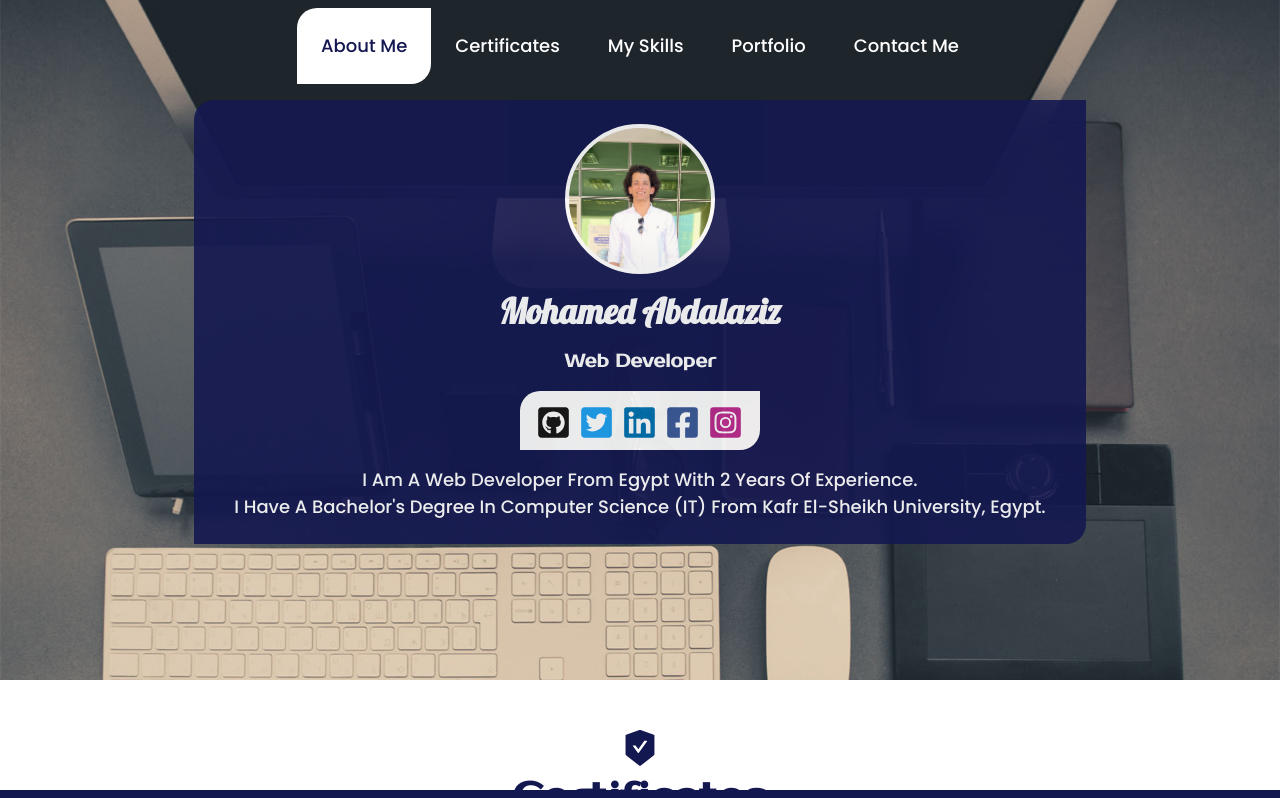
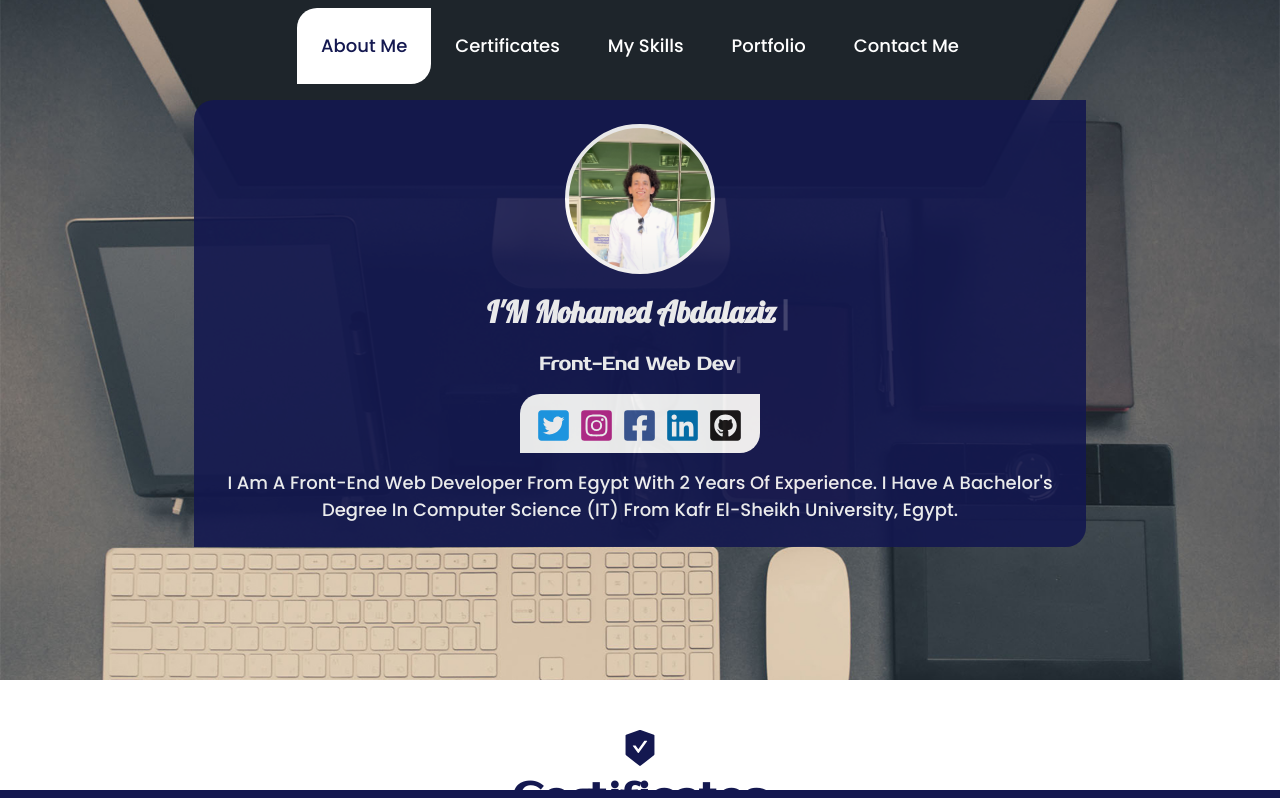
Before and after one commit to moabdalaziz1/ZIZU, a React (Create React App) app: page / in a window 1280 px wide. Shown: the top 798 px of the page. Built offline with nearby package versions, Linux system fonts and the light colour scheme.

Commit message:
Adding Typewriter on AboutMe Comp

```diff
--- a/package.json
+++ b/package.json
@@ -17,6 +17,7 @@
     "react-router-dom": "^6.6.1",
     "react-scripts": "5.0.1",
     "sass": "^1.57.1",
+    "typewriter-effect": "^2.19.0",
     "web-vitals": "^2.1.4",
     "yup": "^0.32.11"
   },
--- a/src/components/AboutMe/AboutMe.jsx
+++ b/src/components/AboutMe/AboutMe.jsx
@@ -1,29 +1,40 @@
 import './AboutMe.scss';
 import { SocialMedia } from '../index';
-import { motion } from 'framer-motion';
+import Typewriter from 'typewriter-effect';
 
 
-const AboutMe = ({ animation }) => {
+const AboutMe = () => {
 
   let myExperience = new Date().getFullYear() - 2021;
 
   return (
-    <motion.div className='about-me' animate={animation}>
+    <div className='about-me'>
       <div className='my-photo'></div>
-      <h2 className='name'>
-        mohamed abdalaziz
-      </h2>
-      <span className='job-title'>
-        web developer
-      </span>
+      <div className="name">
+        <Typewriter
+          onInit={(typewriter) => {
+            typewriter.typeString("i'm mohamed abdalaziz")
+            .start()
+          }}
+        />
+      </div>
+      <div className="job-title">
+        <Typewriter
+          onInit={(typewriter) => {
+            typewriter.pauseFor(3100)
+            .typeString("front-end web developer")
+            .start()
+          }}
+        />
+      </div>
       <SocialMedia />
       <div className="my-info">
         <p>
-          I am a web developer from egypt with {myExperience} years of experience.<br />
+          I am a front-end web developer from egypt with {myExperience} years of experience.
           I have a Bachelor's degree in Computer Science (IT) from Kafr El-Sheikh University, Egypt.
         </p>
       </div>
-    </motion.div>
+    </div>
   )
 }
 
--- a/src/components/AboutMe/AboutMe.scss
+++ b/src/components/AboutMe/AboutMe.scss
@@ -28,13 +28,17 @@
     margin: 0;
   }
   .name {
-    font-family: 'Lobster';
-    font-size: 35px;
-    font-weight: bold;
+    .Typewriter {
+      font-family: 'Lobster';
+      font-size: 30px;
+      font-weight: bold;
+    }
   }
   .job-title {
-    font-family: 'ProstoOne';
-    font-weight: bold;
+    .Typewriter {
+      font-family: 'ProstoOne';
+      font-weight: bold;
+    }
   }
 }
 
@@ -47,5 +51,10 @@
 @media (max-width: 525px) {
   .about-me {
     font-size: 16px;
+    .name {
+      .Typewriter {
+        font-size: 28px;
+      }
+    }
   }
 }
--- a/src/data/socialMediaData.js
+++ b/src/data/socialMediaData.js
@@ -8,33 +8,33 @@ import
 const socialMediaData = [
   {
     id: 1,
-    href: 'https://github.com/moabdalaziz1',
-    colorClass: 'github',
-    icon: <FaGithubSquare />
-  },
-  {
-    id: 2,
     href: 'https://twitter.com/m_abdalaziz_',
     colorClass: 'twitter',
     icon: <FaTwitterSquare />
   },
   {
+    id: 2,
+    href: 'https://www.instagram.com/mo_abdalaziz11/',
+    colorClass: 'instagram',
+    icon: <FaInstagramSquare />
+  },
+  {
     id: 3,
+    href: 'https://www.facebook.com/profile.php?id=100007644693140',
+    colorClass: 'facebook',
+    icon: <FaFacebookSquare />
+  },
+  {
+    id: 4,
     href: 'https://www.linkedin.com/in/mohamed-abdalaziz-2a9606236/',
     colorClass: 'linkedIn',
     icon: <FaLinkedin />
   },
   {
-    id: 4,
-    href: 'https://www.facebook.com/profile.php?id=100007644693140',
-    colorClass: 'facebook',
-    icon: <FaFacebookSquare />
-  },
-  {
     id: 5,
-    href: 'https://www.instagram.com/mo_abdalaziz11/',
-    colorClass: 'instagram',
-    icon: <FaInstagramSquare />
+    href: 'https://github.com/moabdalaziz1',
+    colorClass: 'github',
+    icon: <FaGithubSquare />
   },
 ]
 
--- a/src/sections/Header/Header.jsx
+++ b/src/sections/Header/Header.jsx
@@ -1,35 +1,12 @@
 import './Header.scss';
 import { AboutMe } from '../../components/index';
-import { useInView } from 'react-intersection-observer';
-import { useEffect } from 'react';
-import { useAnimation } from 'framer-motion';
 
 const Header = () => {
 
-  // For The Animation
-  const { ref, inView } = useInView({
-    threshold: 0.5,
-    "rootMargin": "250px 0px 0px 150px"
-  });
-  const animation = useAnimation();
-  useEffect(() => {
-    if (inView) {
-      animation.start({
-        scale: 1,
-        transition: { duration: 1 }
-      })
-    } else {
-      animation.start({
-        scale: 0,
-        transition: { duration: 1 }
-      })
-    }
-  });
-
   return (
-    <header className='header main' id='aboutMe' ref={ref}>
+    <header className='header main' id='aboutMe'>
       <div className="container">
-        <AboutMe animation={animation} />
+        <AboutMe />
       </div>
     </header>
   )
```
